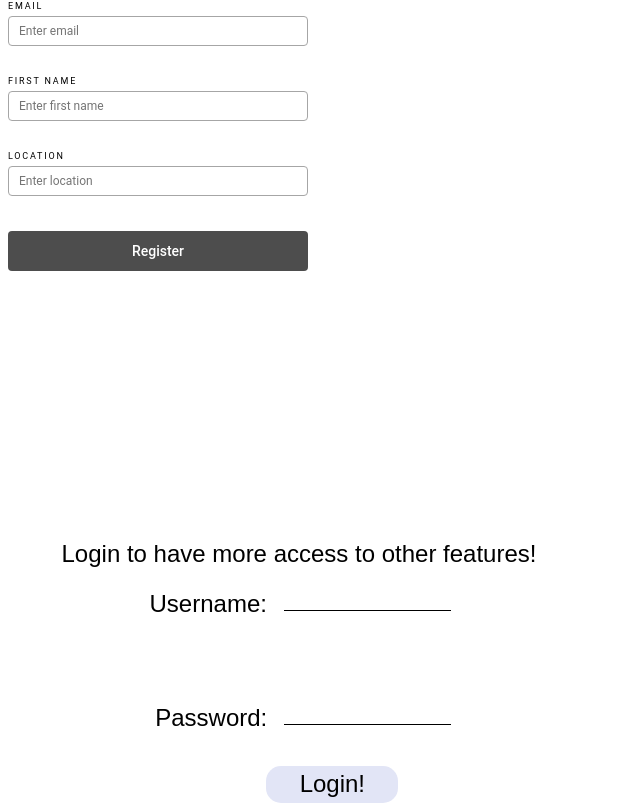
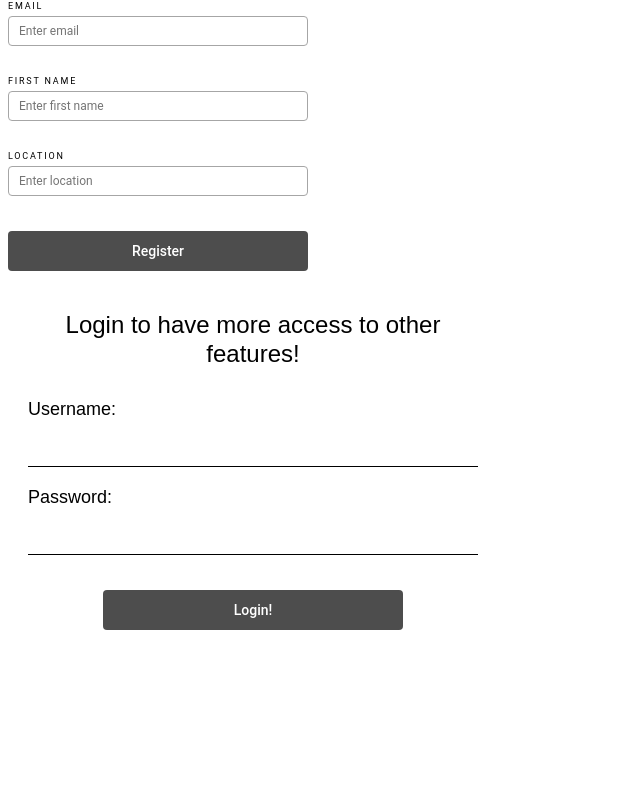
Before and after one commit to usman-ghafoorzai/idatt2105-full-stack-project, a Vue app in the folder frontend/: page /register in a window 1280 px wide. Shown: the part 385-1188 px from the top of the page, without its empty margins (0-640 px from the left). After the commit the page ends 1043 px from the top, so only its background shows below. Built offline with nearby package versions, Linux system fonts and the light colour scheme.

Commit message:
Refactor: align LogInComponent.vue with grid layout system. Updated positioning to work with RegistrationPage layout

```diff
--- a/frontend/src/components/LogInComponent.vue
+++ b/frontend/src/components/LogInComponent.vue
@@ -15,133 +15,113 @@ const login = () => {
 
 <template>
   <div class="login-container">
-    <p class="login-header">Login to have more access to other features!</p>
+    <h2 class="login-header">Login to have more access to other features!</h2>
 
-    <div class="login-form">
+    <form class="login-form" @submit.prevent="login">
       <div class="form-group">
-        <label class="username-label">Username:</label>
-        <div class="input-field">
-          <input type="text" v-model="username">
-        </div>
+        <label for="username">Username:</label>
+        <input type="text" id="username" v-model="username">
       </div>
 
       <div class="form-group">
-        <label class="password-label">Password:</label>
-        <div class="input-field">
-          <input type="password" v-model="password">
-        </div>
+        <label for="password">Password:</label>
+        <input type="password" id="password" v-model="password">
       </div>
 
-      <div class="login-button" @click="login">Login!</div>
-    </div>
+      <button type="submit" class="login-button">Login!</button>
+    </form>
   </div>
 </template>
 
 <style scoped>
 .login-container {
-  position: relative;
-  width: 513.95px;
-  height: 271px;
-  left: 34px;
-  top: 245px;
+  width: 100%;
+  max-width: 450px;
+  margin: 0;
+  padding: 20px;
 }
 
 .login-header {
-  position: absolute;
-  width: 513.95px;
-  height: 21.02px;
-  left: 0;
-  top: 0;
   font-family: 'ABeeZee', sans-serif;
-  font-style: normal;
   font-weight: 400;
   font-size: 24px;
-  line-height: 28px;
+  line-height: 1.2;
+  color: #000000;
   text-align: center;
+  margin-bottom: 30px;
+}
+
+.login-form {
+  display: flex;
+  flex-direction: column;
+  gap: 20px;
+}
+
+.form-group {
+  display: flex;
+  flex-direction: column;
+  gap: 8px;
+}
+
+.form-group label {
+  font-family: 'ABeeZee', sans-serif;
+  font-size: 18px;
+  font-weight: 400;
   color: #000000;
 }
 
-.username-label {
-  position: absolute;
-  width: 124.41px;
-  height: 21.02px;
-  left: 104.01px;
-  top: 74.32px;
+.form-group input {
+  width: 100%;
+  padding: 10px 0;
   font-family: 'ABeeZee', sans-serif;
-  font-style: normal;
-  font-weight: 400;
-  font-size: 24px;
-  line-height: 28px;
-  text-align: center;
-  color: #000000;
+  font-size: 16px;
+  background: transparent;
+  border: none;
+  border-bottom: 1px solid #000000;
+  outline: none;
+  transition: border-color 0.3s;
 }
 
-.password-label {
-  position: absolute;
-  width: 118.29px;
-  height: 21.02px;
-  left: 110.13px;
-  top: 188.42px;
-  font-family: 'ABeeZee', sans-serif;
-  font-style: normal;
-  font-weight: 400;
-  font-size: 24px;
-  line-height: 28px;
-  text-align: center;
-  color: #000000;
+.form-group input:focus {
+  border-color: #555;
 }
 
-.input-field {
-  box-sizing: border-box;
-  position: absolute;
-  width: 167.24px;
-  height: 18.77px;
-  background: #FFFFFF;
-  border-bottom: 1px solid #000000;
+.login-button {
+  align-self: center;
+  margin-top: 15px;
+  width: 100%;
+  max-width: 300px;
+  height: 40px;
+  background: #4D4D4D;
+  color: white;
+  border: none;
+  border-radius: 4px;
+  font-family: 'Roboto', sans-serif;
+  font-weight: 500;
+  font-size: 14px;
+  cursor: pointer;
+  transition: background-color 0.3s;
 }
 
-.form-group:nth-child(1) .input-field {
-  left: 241.68px;
-  top: 76.57px;
+.login-button:hover {
+  background: #3D3D3D;
 }
 
-.form-group:nth-child(2) .input-field {
-  left: 241.68px;
-  top: 190.68px;
+@media (max-width: 600px) {
+  .login-container {
+    padding: 15px;
   }
 
-input {
-  width: 100%;
-  height: 100%;
-  border: none;
-  outline: none;
-  background: transparent;
-  font-family: 'ABeeZee', sans-serif;
+  .login-header {
+    font-size: 20px;
+  }
+
+  .form-group label {
     font-size: 16px;
   }
 
   .login-button {
-  position: absolute;
-  width: 132px;
-  height: 37px;
-  left: 224.35px;
-  top: 249.98px;
-  background: #E2E5F6;
-  border-radius: 15px;
-  font-family: 'ABeeZee', sans-serif;
-  font-style: normal;
-  font-weight: 400;
-  font-size: 24px;
-  line-height: 28px;
-  text-align: center;
-  color: #000000;
-  display: flex;
-  align-items: center;
-  justify-content: center;
-  cursor: pointer;
+    font-size: 18px;
   }
-
-.login-button:hover {
-  background: #d2d6f0;
 }
 </style>
```
Lines whose indentation alone changed are shown as unchanged.
